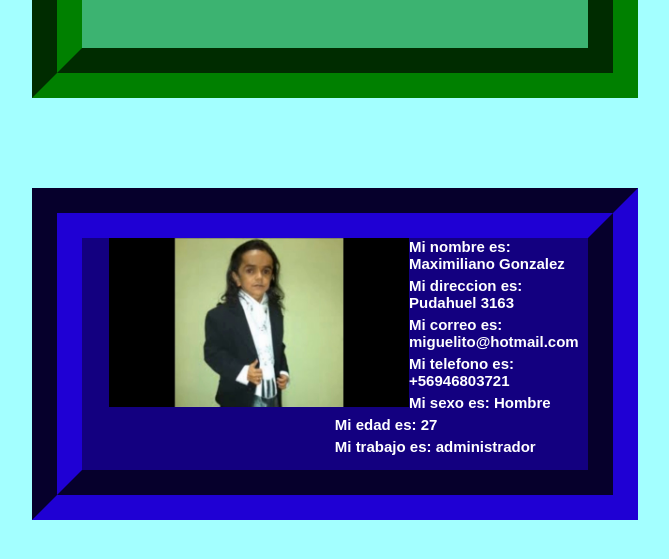
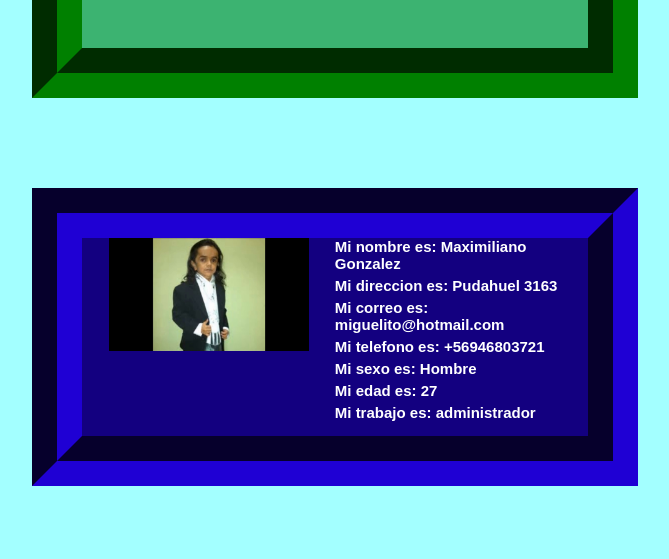
Before and after one commit to maverick0303/veterinaria_004D, a plain HTML site: page Practica-004D/SECCION_INICIO/nosotros.html in a window 1280 px wide. Shown: the part 1139-1698 px from the top of the page, without its empty margins (66-735 px from the left). Drawn offline with Linux system fonts and the light colour scheme.

Commit message:
refinado

```diff
--- a/Practica-004D/SECCION_INICIO/nosotros.html
+++ b/Practica-004D/SECCION_INICIO/nosotros.html
@@ -100,7 +100,7 @@
     border-width: 50px; margin: 90px; width: 40%;">
         <table>
             <td>
-                <tr><img style="width: 300px;" src="inicioIMG/Maxi2.jpg" alt="imagen no disponible"></tr>
+                <tr><img src="inicioIMG/Maxi2.jpg" alt="imagen no disponible"></tr>
                 <tr>
                     <p class="text">Mi nombre es: Maximiliano Gonzalez</p>
                     <p class="text">Mi direccion es: Pudahuel 3163</p>
```
Also changed, not shown: Practica-004D/SECCION_GATOS/Ami.html (+1 -1 lines), Practica-004D/SECCION_GATOS/Garfierld.html (+1 -1 lines), Practica-004D/SECCION_GATOS/Leon.html (+1 -1 lines).
